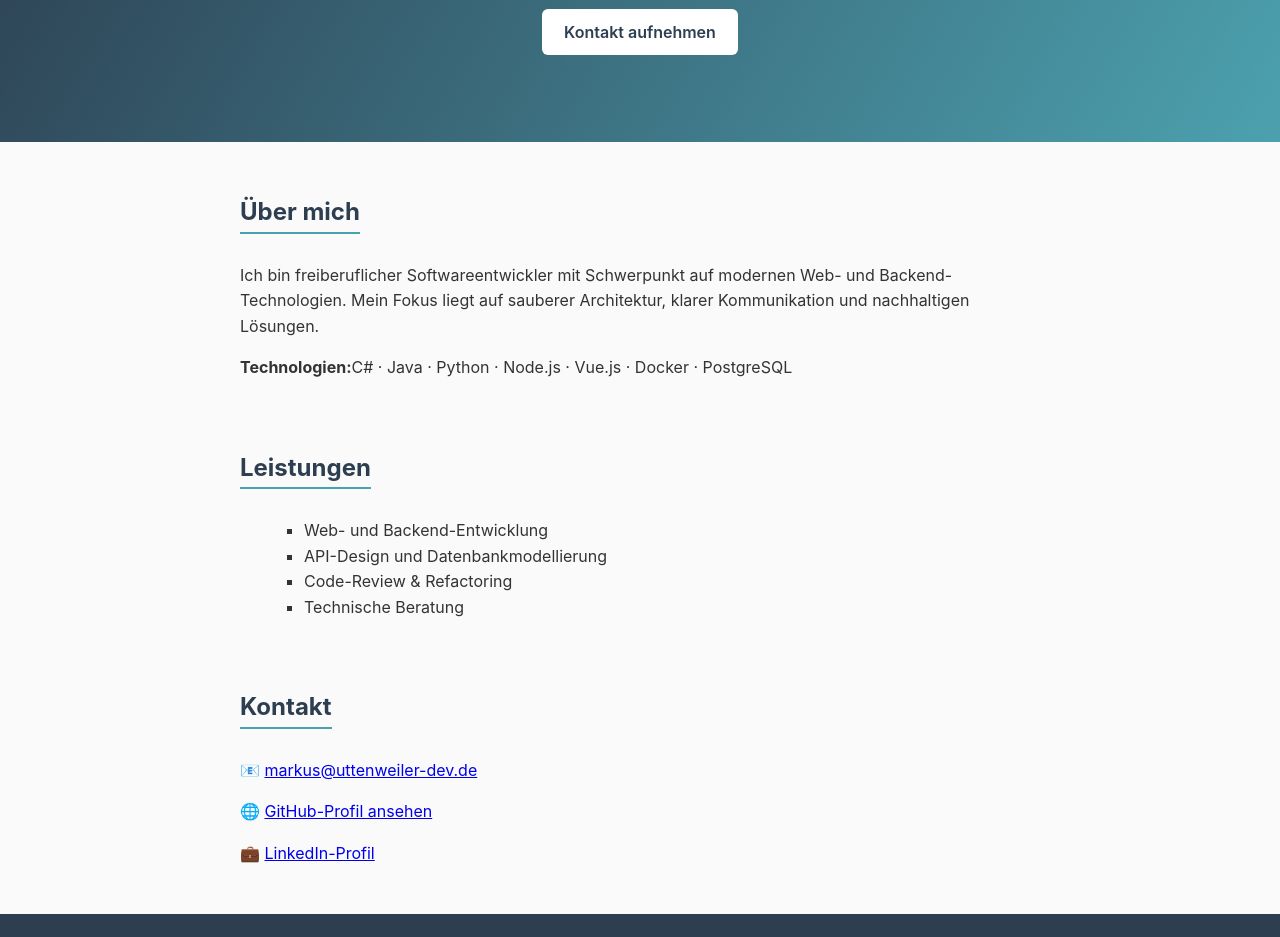
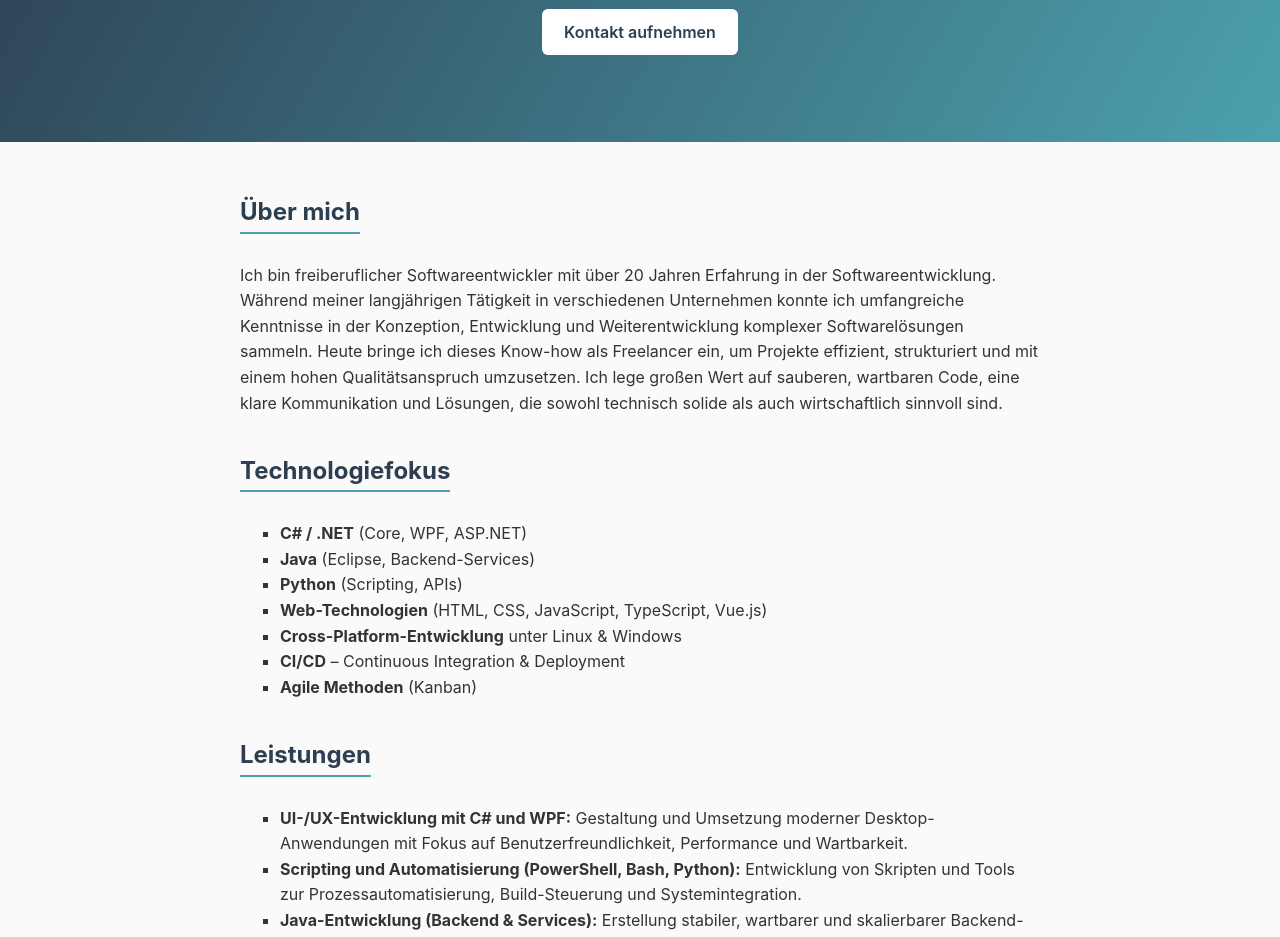
Before and after one commit to markusuttenweiler/markusuttenweiler.github.io, a plain HTML site: page index.html in a window 1280 px wide. Shown: the part 222-1159 px from the top of the page. Drawn offline with Linux system fonts and the light colour scheme.

Commit message:
better content

```diff
--- a/index.html
+++ b/index.html
@@ -7,39 +7,51 @@
   <title>Markus Uttenweiler – Softwareentwicklung</title>
   <link rel="stylesheet" href="style.css" />
 </head>
-
 <body>
   <header>
     <div class="container">
       <h1>Markus Uttenweiler</h1>
-      <p class="subtitle">Softwareentwicklung & Weblösungen</p>
+      <p class="subtitle">Softwareentwicklung</p>
       <a href="#contact" class="btn">Kontakt aufnehmen</a>
     </div>
   </header>
-
   <main>
     <section id="about">
       <h2>Über mich</h2>
       <p>
-        Ich bin freiberuflicher Softwareentwickler mit Schwerpunkt auf
-        modernen Web- und Backend-Technologien.
-        Mein Fokus liegt auf sauberer Architektur, klarer Kommunikation und nachhaltigen Lösungen.
-      </p>
-      <p>
-        <strong>Technologien:</strong>C# · Java · Python · Node.js · Vue.js · Docker · PostgreSQL
-      </p>
+        Ich bin freiberuflicher Softwareentwickler mit über 20 Jahren Erfahrung in der Softwareentwicklung.
+        Während meiner langjährigen Tätigkeit in verschiedenen Unternehmen konnte ich umfangreiche Kenntnisse in der Konzeption, Entwicklung und Weiterentwicklung komplexer Softwarelösungen sammeln.
+        Heute bringe ich dieses Know-how als Freelancer ein, um Projekte effizient, strukturiert und mit einem hohen Qualitätsanspruch umzusetzen.
+        Ich lege großen Wert auf sauberen, wartbaren Code, eine klare Kommunikation und Lösungen, die sowohl technisch solide als auch wirtschaftlich sinnvoll sind.      <p>
     </section>
-
+    <section id="tech">
+      <h2>Technologiefokus</h2>
+      <ul>
+        <li><strong>C# / .NET</strong> (Core, WPF, ASP.NET)</li>
+        <li><strong>Java</strong> (Eclipse, Backend-Services)</li>
+        <li><strong>Python</strong> (Scripting, APIs)</li>
+        <li><strong>Web-Technologien</strong> (HTML, CSS, JavaScript, TypeScript, Vue.js)</li>
+        <li><strong>Cross-Platform-Entwicklung</strong> unter Linux & Windows</li>
+        <li><strong>CI/CD</strong> – Continuous Integration & Deployment</li>
+        <li><strong>Agile Methoden</strong> (Kanban)</li>
+      </ul>
+    </section>
     <section id="services">
       <h2>Leistungen</h2>
       <ul>
-        <li>Web- und Backend-Entwicklung</li>
-        <li>API-Design und Datenbankmodellierung</li>
-        <li>Code-Review & Refactoring</li>
-        <li>Technische Beratung</li>
+        <li><strong>UI-/UX-Entwicklung mit C# und WPF:</strong> Gestaltung und Umsetzung moderner Desktop-Anwendungen mit Fokus auf Benutzerfreundlichkeit, Performance und Wartbarkeit.</li>
+        <li><strong>Scripting und Automatisierung (PowerShell, Bash, Python):</strong> Entwicklung von Skripten und Tools zur Prozessautomatisierung, Build-Steuerung und Systemintegration.</li>
+        <li><strong>Java-Entwicklung (Backend &amp; Services):</strong> Erstellung stabiler, wartbarer und skalierbarer Backend-Systeme mit modernen Java-Technologien und Frameworks.</li>
+        <li><strong>Web-Entwicklung (Frontend &amp; Backend):</strong> Entwicklung von Webanwendungen und Schnittstellen mit aktuellen Webtechnologien – vom API-Design bis zur Benutzeroberfläche.</li>
+        <li><strong>Inter-Prozesskommunikation &amp; Cross-Language-Integration:</strong> Kommunikation und Datenübertragung zwischen Prozessen und Anwendungen – auch über Sprach- und Technologiegrenzen hinweg (z.&nbsp;B. C#, Java, Python). Integration über REST, RPC via JSON, Named Pipes oder angepasste Protokolle.</li>
+        <li><strong>Softwarearchitektur &amp; Code-Modernisierung:</strong> Analyse und Neustrukturierung bestehender Anwendungen, Refactoring von Legacy-Code, Einführung moderner Patterns und Best Practices.</li>
+        <li><strong>Integration &amp; Schnittstellenentwicklung:</strong> Konzeption und Implementierung von REST-APIs sowie Daten- und Systemintegration zwischen Anwendungen und Plattformen.</li>
+        <li><strong>Build-, Deployment- &amp; CI/CD-Automatisierung:</strong> Einrichtung automatisierter Build-, Test- und Deployment-Prozesse zur Erhöhung der Softwarequalität und Effizienz.</li>
+        <li><strong>Interaktive Anwendungen, Spiele &amp; 3D-Grafik (Godot):</strong> Entwicklung leichter, interaktiver Anwendungen und Spiele mit der Godot Engine sowie 3D-Grafikprogrammierung inklusive mathematischer Grundlagen für Visualisierungen, Werbeanwendungen, Simulationen und Prototypen.</li>
+        <li><strong>Prototyping & Innovation:</strong> Offen für neue Technologien und Tools, mit Freude am Entwickeln von Prototypen und Proof-of-Concepts.</li>
+        <li><strong>Künstliche Intelligenz & Deep Learning:</strong> Interesse am Aufbau praktischer Kenntnisse mit PyTorch und neuronalen Netzen, um KI-Ansätze künftig in Softwarelösungen zu integrieren.</li>
       </ul>
     </section>
-
     <section id="contact">
       <h2>Kontakt</h2>
       <p>📧 <a href="mailto:markus@uttenweiler-dev.de">markus@uttenweiler-dev.de</a></p>
@@ -47,7 +59,6 @@
       <p>💼 <a href="https://www.linkedin.com/in/markusuttenweiler" target="_blank">LinkedIn-Profil</a></p>
     </section>
   </main>
-
   <footer>
     <p>© 2025 Markus Uttenweiler – Softwareentwicklung</p>
   </footer>
--- a/style.css
+++ b/style.css
@@ -43,7 +43,7 @@ main {
 }
 
 section {
-  margin-bottom: 3rem;
+  margin-bottom: 1rem;
 }
 
 h2 {
@@ -56,7 +56,7 @@ h2 {
 /* Listen */
 ul {
   list-style: square;
-  margin-left: 1.5rem;
+  margin-left: 0rem;
 }
 
 /* Footer */
```
